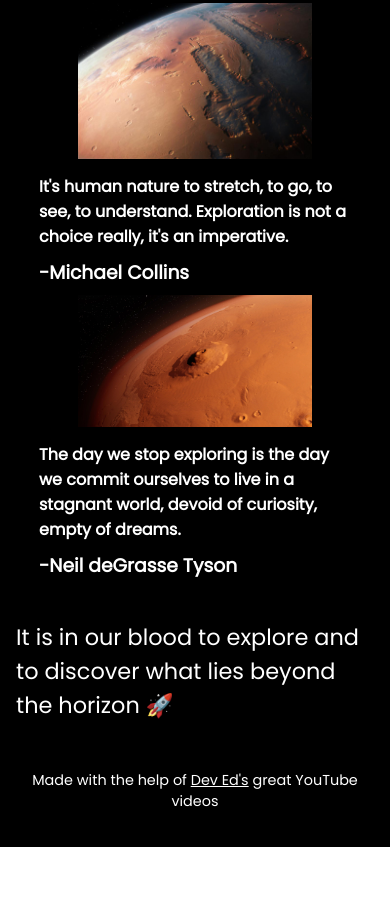
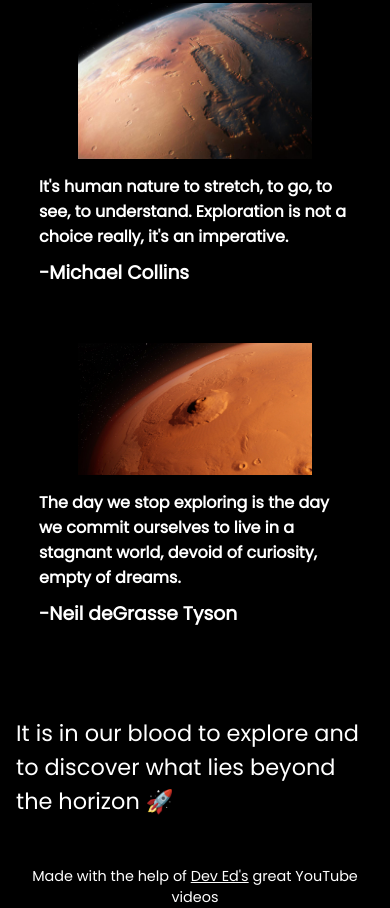
Before and after one commit to paulbillings/explore, a plain HTML site: page index.html in a window 390 px wide. Shown: the part 1010-1918 px from the top of the page. Before the commit the page ends 1857 px from the top, so only its background shows below. Drawn offline with nearby package versions, Linux system fonts and the light colour scheme; a script that the page names is missing.

Commit message:
adjusted content-images h3 padding bottom for mobile view

```diff
--- a/style.css
+++ b/style.css
@@ -98,6 +98,10 @@ h3 {
     width: 60vw;
   }
 
+  .content-images h3 {
+    padding-bottom: 3rem;
+  }
+
   .text {
     padding: 2rem 1rem;
     font-size: 1.4rem;
```
